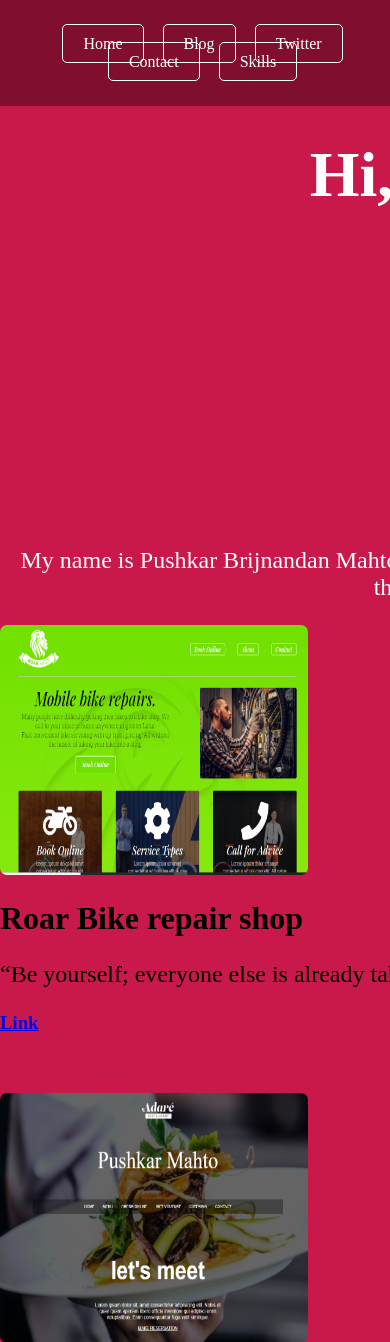
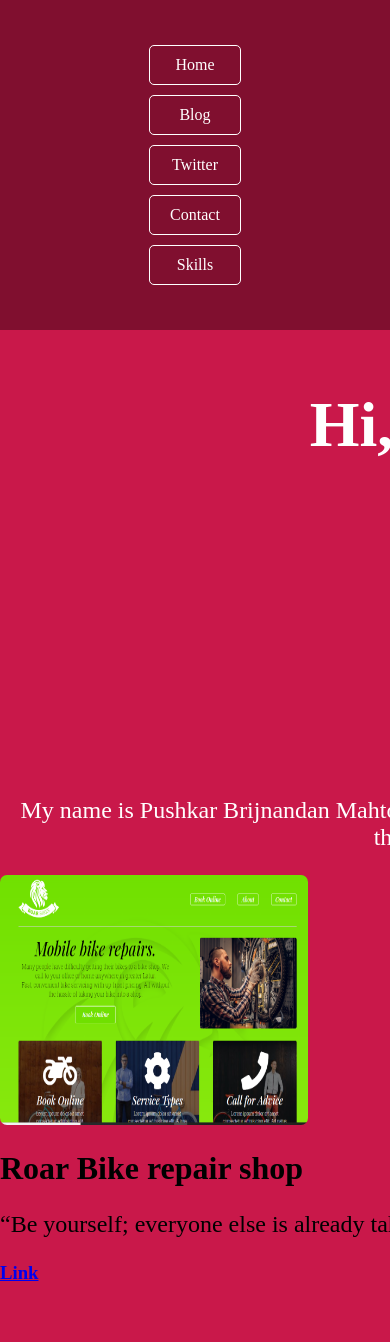
Before and after one commit to pushkar0001/Personal-Portfolio, a Django app: page / in a window 390 px wide; the page is wider, and only the part inside the window is pictured. Shown: the top 1342 px of that part. Run offline with Django 3.2, Linux system fonts and the light colour scheme; data comes from the database, SQL or seed files in the repository.

Commit message:
Second commit

```diff
--- a/static/css/style.css
+++ b/static/css/style.css
@@ -149,16 +149,54 @@ footer {
 
 
 /* Mobile View */
-@media(max-width: 500px){
+@media(max-width: 400px){
+
+    body{
+        width: 100%;
+    }
     .box {
         width: 100%;
+
+        margin-left:  auto;
+        margin-right: auto;
 
     }
 
     .box1{
         width: 100%;
+        margin-top: 250px;
 
     }
+
+    header {
+        margin-bottom:50px;
+    }
+
+    .header-container{
+
+        position: relative;
+
+    }
+
+    .container {
+
+        margin-left: auto;
+        margin-right: auto;
+    }
+
+
+
+    .mybutton {
+        display: block;
+        margin:10px 0;
+
+    }
+
+    footer{
+        width: 100%;
+    }
+
+
 }
 
 .blog {
--- a/templates/base/base.html
+++ b/templates/base/base.html
@@ -19,6 +19,7 @@
 
 
 
+    <div class="header-container">
         <header>
             <nav>
                 <a href="{% url 'home' %}" class="mybutton">Home</a>
@@ -28,13 +29,12 @@
                 <a href="{% url 'portfolio:servicess' %}" class="mybutton">Skills</a>
             </nav>
         </header>
+    </div>
 
 
 
 
-    <!-- <div class="logo">
-        <span class="highlight" >Pushkar Brijnandan Mahto - Web Developer </span>
-    </div> -->
+
 
 
 
```
Lines whose indentation alone changed are shown as unchanged.
